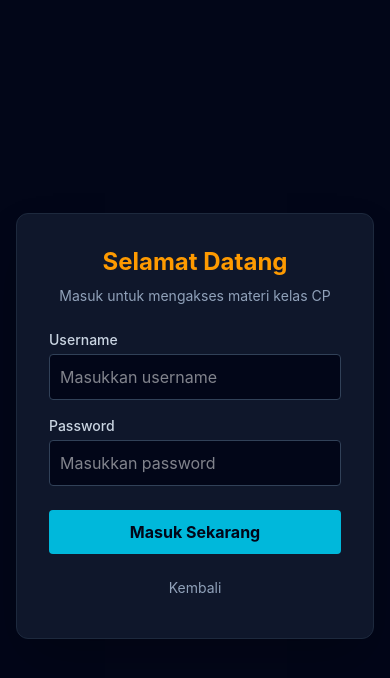
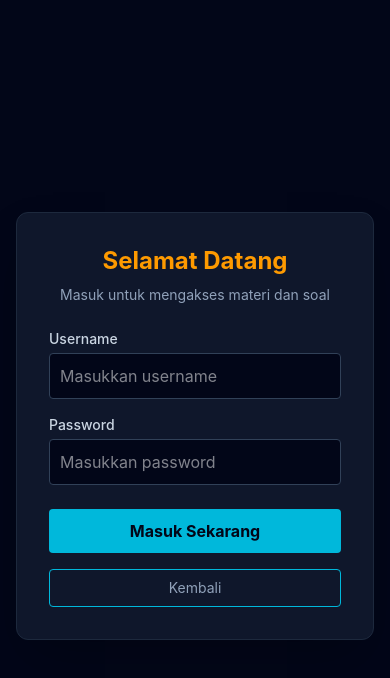
Before and after one commit to aditia-prtm/BakalCoder, a React (Vite) app: page / in a window 390 px wide. Both pictures are taken after a click on the button "Mulai Belajar Sekarang". Shown: the top 678 px of the page. Built offline with nearby package versions, Linux system fonts and the light colour scheme.

Commit message:
style: responsive update

```diff
--- a/src/components/Navbar.jsx
+++ b/src/components/Navbar.jsx
@@ -33,7 +33,7 @@ export default function Navbar({ user, onLogout, activeTab, setActiveTab, setPag
             </button>
 
             <div className="flex items-center gap-4 pl-4 border-l border-slate-700">
-              <span className="text-sm text-slate-400">Halo, <strong className="text-amber-500">{user}</strong></span>
+              <span className="hidden md:flex text-sm text-slate-400">Halo, <strong className="text-amber-500">{user}</strong></span>
               <button
                 onClick={onLogout}
                 className="bg-red-500/20 hover:bg-red-500 text-red-400 hover:text-white px-3 py-1.5 rounded text-sm transition duration-300 cursor-pointer"
--- a/src/pages/Leaderboard.jsx
+++ b/src/pages/Leaderboard.jsx
@@ -17,7 +17,7 @@ export default function Leaderboard() {
   return (
     <div className="space-y-6">
       <h2 className="text-3xl font-bold text-amber-500 border-b border-slate-800 pb-3">Leaderboard</h2>
-      <p className="italic text-amber-400">Ayo!... Jangan mau ketinggalan sama temen kamu</p>
+      <p className="italic text-amber-400">Ayooo!... Jangan mau ketinggalan sama temen kamu</p>
        <div className="bg-slate-900 border border-slate-800 rounded-xl overflow-hidden">
         <table className="w-full text-left border-collapse">
           <thead>
--- a/src/pages/LoginPage.jsx
+++ b/src/pages/LoginPage.jsx
@@ -18,7 +18,7 @@ export default function LoginPage({ onLogin, onCancel }) {
     <div className="min-h-[calc(100vh-73px)] bg-slate-950 flex items-center justify-center p-4">
       <div className="bg-slate-900 border border-slate-800 p-8 mt-20 rounded-xl w-full max-w-md shadow-2xl">
         <h2 className="text-2xl font-bold text-amber-500 mb-2 text-center">Selamat Datang</h2>
-        <p className="text-slate-400 text-sm text-center mb-6">Masuk untuk mengakses materi kelas CP</p>
+        <p className="text-slate-400 text-sm text-center mb-6">Masuk untuk mengakses materi dan soal</p>
 
         {error && (
           <div className="bg-red-500/10 border border-red-500 text-red-400 text-sm p-3 rounded mb-4">
@@ -49,14 +49,14 @@ export default function LoginPage({ onLogin, onCancel }) {
           </div>
           <button
             type="submit"
-            className="w-full bg-cyan-500 hover:bg-cyan-600 text-slate-950 font-bold py-2.5 rounded transition mt-2"
+            className="w-full bg-cyan-500 hover:bg-cyan-600 text-slate-950 font-bold py-2.5 rounded transition duration-300 mt-2"
           >
             Masuk Sekarang
           </button>
           <button
             type="button"
             onClick={onCancel}
-            className="w-full bg-transparent hover:bg-slate-800 text-slate-400 py-2 rounded text-sm transition"
+            className="w-full bg-transparent hover:bg-slate-800 border border-cyan-500 text-slate-400 py-2 rounded text-sm transition duration-300"
           >
             Kembali
           </button>
```
